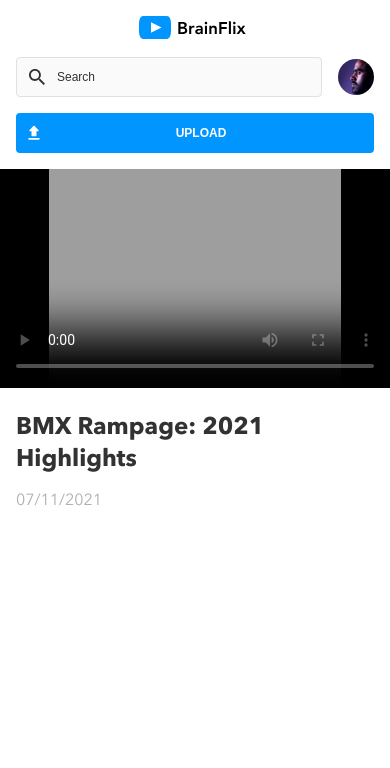
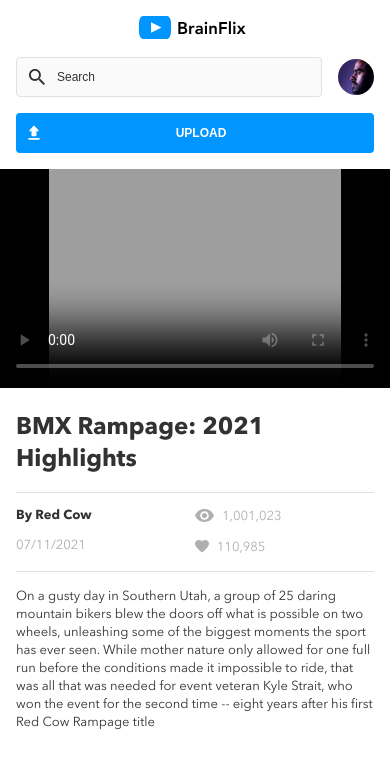
Before and after one commit to anivm01/ani-mihaylova-brainflix, a React (Create React App) app: page / in a window 390 px wide. Shown: the top 768 px of the page. Built offline with nearby package versions, Linux system fonts and the light colour scheme.

Commit message:
creates details component and styles for mobile and tablet

```diff
--- a/src/App.js
+++ b/src/App.js
@@ -13,7 +13,11 @@ function App() {
     <Video image={featuredVideo.image} />
     <Details
       title={featuredVideo.title}
-      timestamp={featuredVideo.timestamp} />
+      timestamp={featuredVideo.timestamp}
+      channel={featuredVideo.channel}
+      views={featuredVideo.views}
+      likes={featuredVideo.likes}
+      description={featuredVideo.description} />
     </>
   );
 }
--- a/src/components/DateComponent/DateComponent.js
+++ b/src/components/DateComponent/DateComponent.js
@@ -12,7 +12,7 @@ function DateComponent(props) {
     date = `${month}/${day}/${year}`;
 
     return (
-        <span className="date">{date}</span>
+        <span className={`date ${props.secondaryClass}`}>{date}</span>
     )
 }
 
--- a/src/components/DateComponent/DateComponent.scss
+++ b/src/components/DateComponent/DateComponent.scss
@@ -1,5 +1,14 @@
 @use "../../styles/partials/colors"as*;
+@use "../../styles/partials/breakpoints"as*;
 
 .date {
     color: $text-label;
+    font-size: .8125rem;
+    line-height: 1.125rem;
+    font-weight: 400;
+    @include tablet {
+        font-size: .875rem;
+        line-height: 1.375rem;
+        font-weight: 400;
+    }
 }
--- a/src/components/Details/Details.js
+++ b/src/components/Details/Details.js
@@ -1,6 +1,7 @@
 import DateComponent from "../DateComponent/DateComponent";
-import "./Details.scss"
-
+import "./Details.scss";
+import viewsIcon from "../../assets/images/views.svg";
+import likesIcon from "../../assets/images/likes.svg";
 
 function Details (props) {
 
@@ -8,12 +9,22 @@ function Details (props) {
         <section className="details">
             <h1 className="details__title">{props.title}</h1>
             <div className="details__container">
-                <span className="details__creator"></span>
-                <DateComponent timestamp={props.timestamp}/>
-                <span className="details__views"><img className="details__views-icon" /></span>
-                <span className="details__likes"><img className="details__likes-icon" /></span>
+                <div className="details__stack">
+                    <h3 className="details__channel">By {props.channel}</h3>
+                    <DateComponent secondaryClass="details__date" timestamp={props.timestamp}/>
+                </div>
+                <div className="details__stack">
+                    <span className="details__pair">
+                        <img src={viewsIcon} alt="views icon" className="details__icon" />
+                        <span className="details__stats">{props.views}</span>
+                    </span>
+                    <span className="details__pair">
+                        <img src={likesIcon} alt="likes icon" className="details__icon" />
+                        <span className="details__stats">{props.likes}</span>
+                    </span>
+                </div>
             </div>
-            <p className="details__description"></p>
+            <p className="details__description">{props.description}</p>
         </section>
     )
 }
--- a/src/components/Details/Details.scss
+++ b/src/components/Details/Details.scss
@@ -9,8 +9,70 @@
     }
     @include desktop {
         max-width: 65rem;
+        margin: 0 auto;
     }
     &__title {
         padding: 1.5rem 0 1rem 0;
     }
+    &__container {
+        display: flex;
+        border-bottom: 1px solid $divider-form-outline;
+        border-top: 1px solid $divider-form-outline;
+        padding: .5rem 0;
+        @include tablet {
+            padding: 1rem 0;
+            justify-content: space-between;
+        }
+    }
+    &__stack {
+        flex-basis: 50%;
+        display: flex;
+        flex-direction: column;
+        @include tablet {
+            flex-basis: auto;
+            flex-direction: row;
+        }
+    }
+    &__channel {
+        font-weight: bold;
+        margin: .375rem 0;
+        @include tablet {
+            margin: 0 2rem 0 0;
+        }
+    }
+    &__date {
+        margin: .375rem 0;
+        @include tablet {
+            margin: 0;
+        }
+    }
+    &__pair {
+        margin: .375rem 0;
+        @include tablet {
+            margin: 0 2rem 0 0;
+        }
+    }
+    &__stats{
+        color: $text-label;
+        font-size: .8125rem;
+        line-height: 1.125rem;
+        font-weight: 400;
+        @include tablet {
+            margin: .5rem 0;
+            font-size: .875rem;
+            line-height: 1.375rem;
+            font-weight: 400;
+        }
+    }
+    &__icon {
+        height: .8125rem;
+        transform: translateY(2px);
+        margin-right: .5rem;
+    }
+    &__description {
+        margin: 1rem 0;
+        @include tablet {
+            margin: 2rem 0;
+        }
+    }
 }
--- a/src/components/Video/Video.scss
+++ b/src/components/Video/Video.scss
@@ -6,16 +6,16 @@
     justify-content: center;
     background-color: $video-player-components;
     width: 100%;
+    @include tablet {
+        padding: 0 2.25rem;
+    }
+
 
     &__player {
         aspect-ratio: 16/9;
         width: 100%;
-        @include tablet {
-            // width: calc(100% - 4.5rem);
-            // margin: 0 auto;
-        }
         @include desktop {
-            max-width: 65rem;
+            max-width: 60rem;
             margin: 0 auto;
         }
     }
--- a/src/styles/partials/_typography.scss
+++ b/src/styles/partials/_typography.scss
@@ -32,8 +32,8 @@ h3 {
 
 p {
     color: $primary-text;
-    font-size: 13px;
-    line-height: 18px;
+    font-size: .8125rem;
+    line-height: 1.125rem;
     font-weight: 400;
     @include tablet {
         font-size: .875rem;
```
Also changed, not shown: src/assets/images/likes.svg (added), src/assets/images/views.svg (added).
